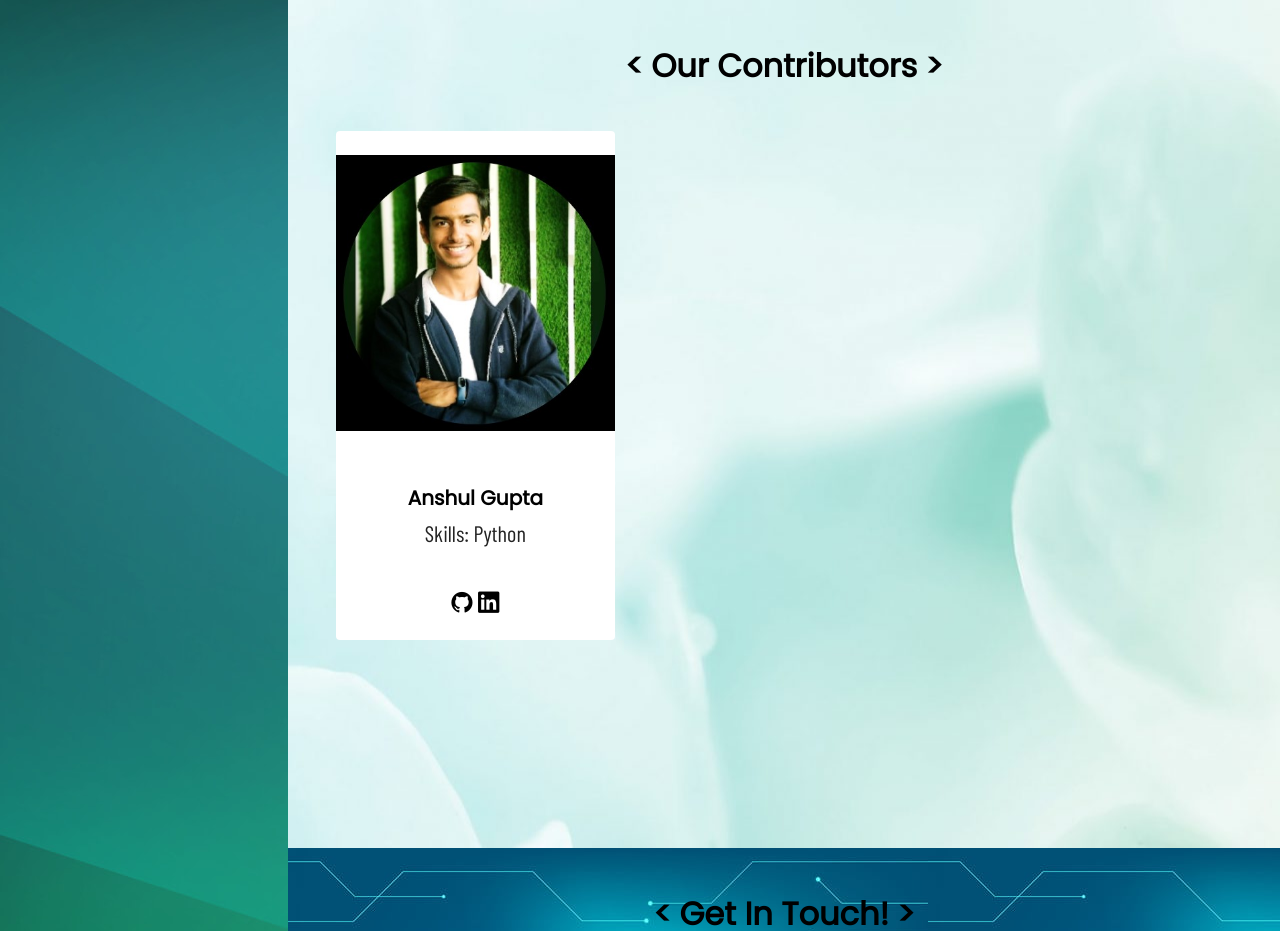
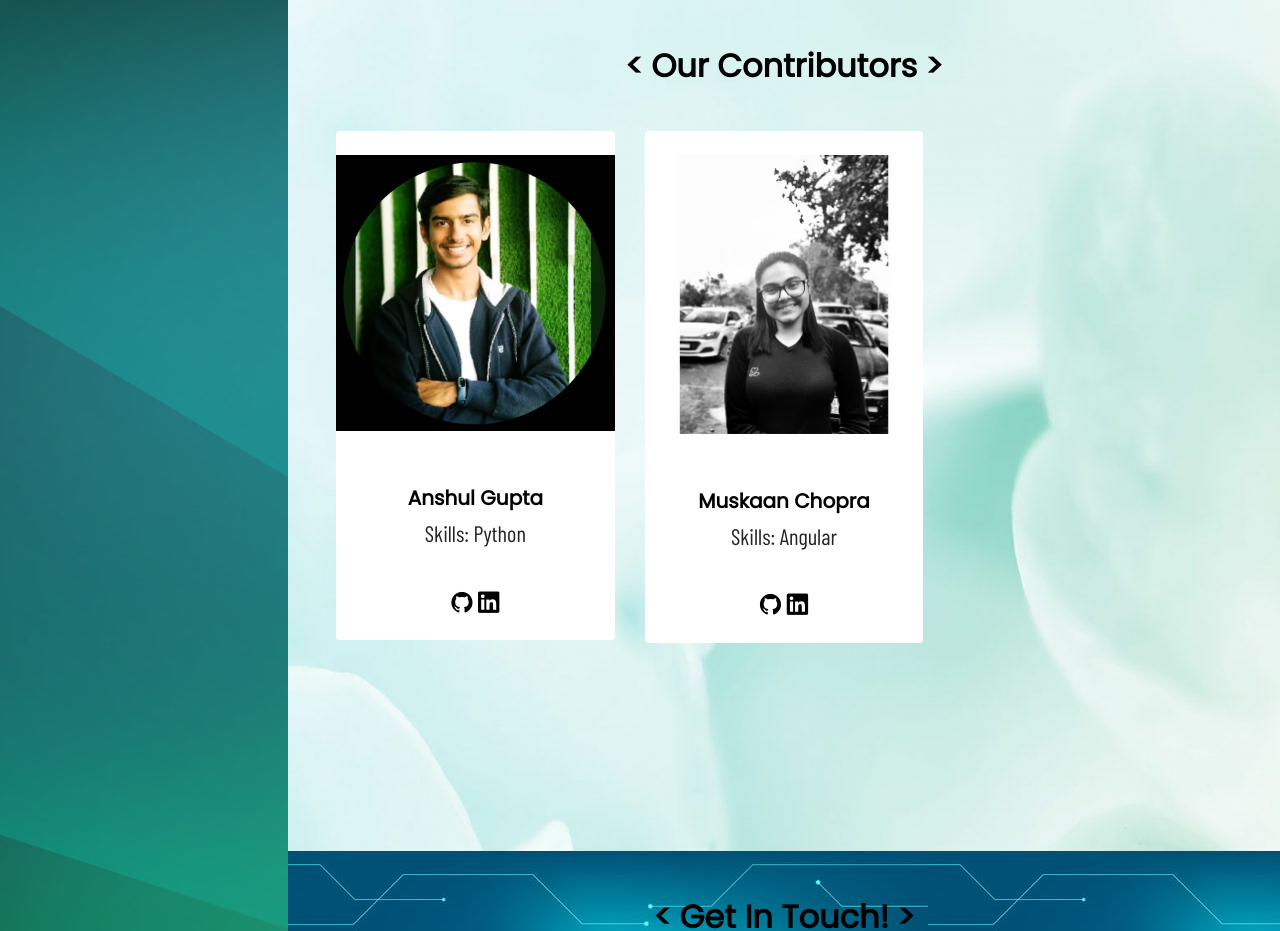
Before and after one commit to sahib-007/DSA-CCET, a plain HTML site: page index.html in a window 1280 px wide. Shown: the part 2420-3351 px from the top of the page. Drawn offline with nearby package versions, Linux system fonts and the light colour scheme; a web font is replaced by a local one.

Commit message:
Added myself as a contributor(Muskaan))

```diff
--- a/index.html
+++ b/index.html
@@ -204,6 +204,21 @@
                                         </div>
                   </div>
               </div>
+              <div class="col-12 col-md-6 col-lg-4">
+                <div class="card mb-5">
+                    <p class="edu-icons pt-4">
+                        <img class="img-fluid img-profile mb-3" src="img/muskaan.png" alt="Profile Picture"/>
+                    </p>
+                    <h5 class="pt-4">Muskaan Chopra</h5>
+                    <p>Skills: Angular</p>
+                    <div class="card-body">
+                     <a href="https://github.com/muskaan712"><i class="devicon-github-plain" title="Github"></i></a>
+                     <a href="https://www.linkedin.com/in/muskaan-chopra-015bb51a0?lipi=urn%3Ali%3Apage%3Ad_flagship3_profile_view_base_contact_details%3BCBfFWA6nQv%2B6rt%2F2XxuyxA%3D%3D"><i class="devicon-linkedin-plain"></i></a>
+
+                                      </div>
+                </div>
+            </div>
+
 
             </div>
           </div>
```
Also changed, not shown: img/muskaan.png (added).
